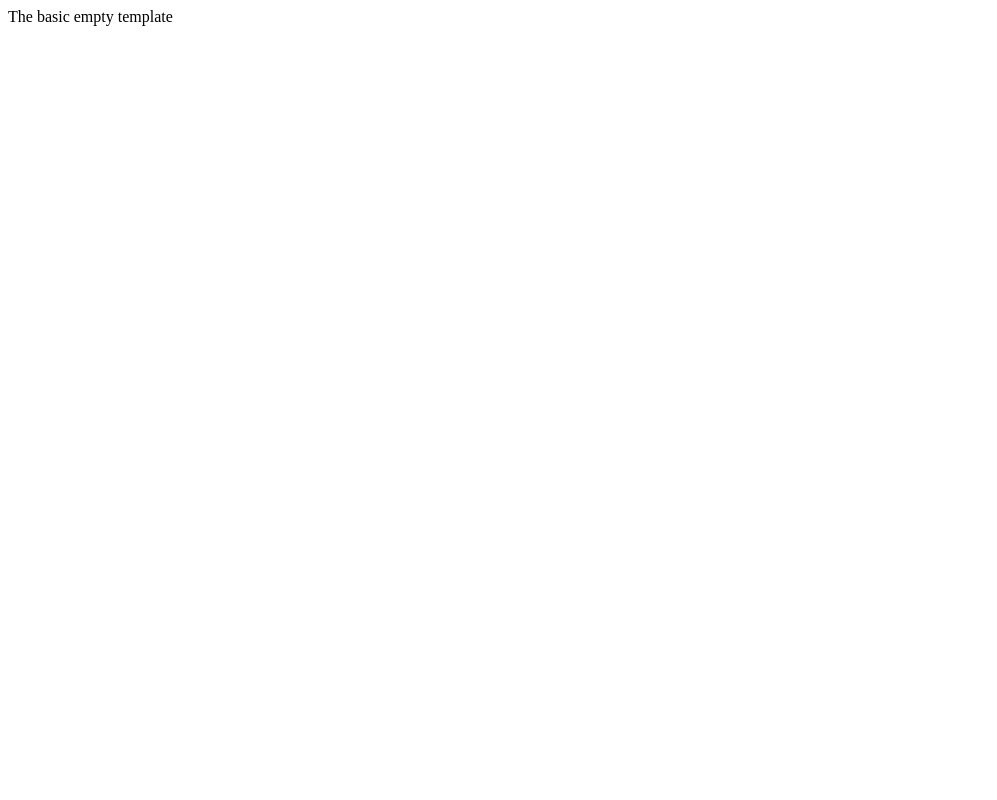
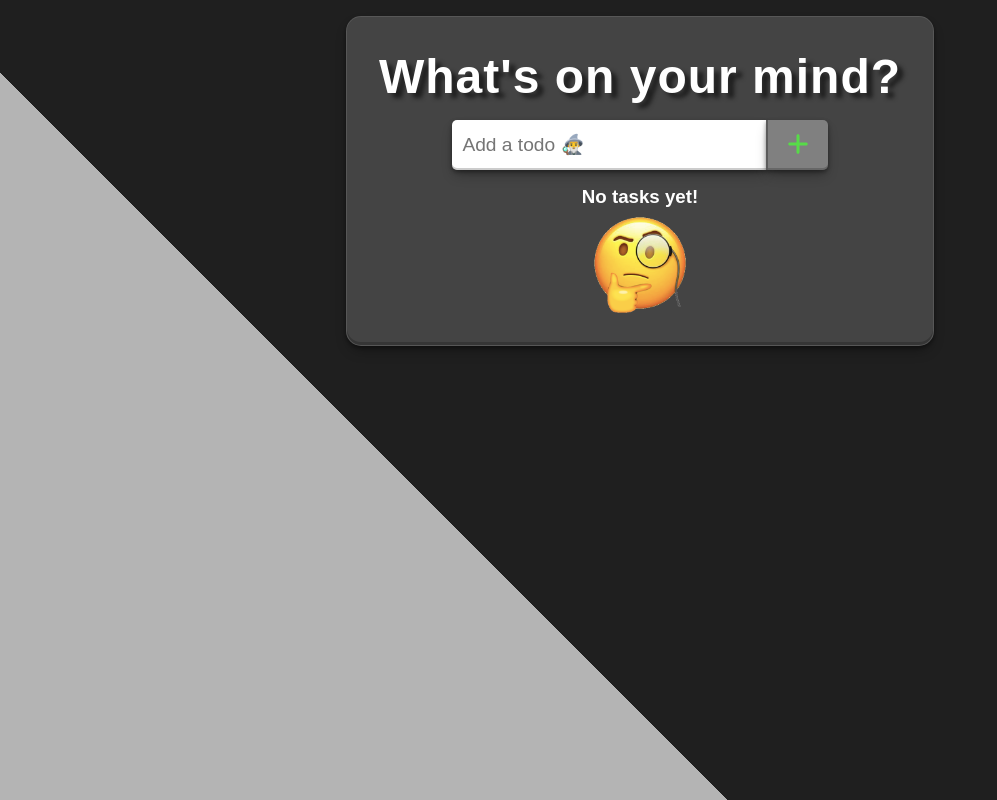
Before and after one commit to FluroAsh/todo-app, a React (Create React App) app: page / in a window 1280 px wide. Shown: the whole page, without its empty margins (0-997 px from the left). Built offline with nearby package versions, Linux system fonts and the light colour scheme.

Commit message:
completes basic todo functionality minus editing

```diff
--- a/package.json
+++ b/package.json
@@ -3,12 +3,16 @@
   "version": "0.1.0",
   "private": true,
   "dependencies": {
+    "@fortawesome/fontawesome-svg-core": "^6.1.1",
+    "@fortawesome/free-solid-svg-icons": "^6.1.1",
+    "@fortawesome/react-fontawesome": "^0.1.18",
     "@testing-library/jest-dom": "^4.2.4",
     "@testing-library/react": "^9.5.0",
     "@testing-library/user-event": "^7.2.1",
     "react": "^18.1.0",
     "react-dom": "^18.1.0",
-    "react-scripts": "5.0.1"
+    "react-scripts": "5.0.1",
+    "sass": "^1.52.2"
   },
   "scripts": {
     "start": "react-scripts start",
--- a/src/App.js
+++ b/src/App.js
@@ -1,11 +1,27 @@
-import React from 'react'
+import React, { useReducer } from 'react';
+import TaskList from './components/TaskList';
+import TaskForm from './components/TaskForm';
+import './App.scss';
+import { StateContext } from './utils/stateContext';
+import { reducer } from './utils/reducer';
+import { getLocalKeys } from './helpers/getLocalKeys';
 
 const App = () => {
+  const initialState = {
+    todos: getLocalKeys(),
+  };
+
+  const [store, dispatch] = useReducer(reducer, initialState);
+
   return (
-    <div >
-          The basic empty template
-    </div>
-  )
-}
+    <StateContext.Provider value={{ store, dispatch }}>
+      <div className="container">
+        <h1>What's on your mind?</h1>
+        <TaskForm />
+        <TaskList />
+      </div>
+    </StateContext.Provider>
+  );
+};
 
-export default App
+export default App;
--- /dev/null
+++ b/src/App.scss
@@ -0,0 +1,128 @@
+@import 'mixins';
+
+html {
+  font-size: 16px;
+  font-family: Arial, sans-serif;
+  box-sizing: border-box;
+  color: #fff;
+  min-height: 100vh;
+  background: linear-gradient(45deg, #b4b4b4 35%, #1f1f1f 35%);
+}
+
+*,
+*::before,
+*::after {
+  margin: 0;
+  padding: 0;
+  box-sizing: inherit;
+}
+
+body {
+  @include flex-center;
+}
+
+h1 {
+  font-size: 48px;
+  margin-bottom: 1rem;
+  letter-spacing: 1px;
+  text-align: center;
+  text-shadow: 6px 5px 4px #1f1f1f;
+}
+
+form {
+  @include flex-center;
+  height: 50px;
+  max-width: 100%;
+  .search-bar {
+    display: flex;
+    justify-content: center;
+    width: 100%;
+  }
+  input {
+    transition: 300ms;
+    border: none;
+    outline: none;
+    border-top-left-radius: 5px;
+    border-bottom-left-radius: 5px;
+    width: 60%;
+    padding: 5px 10px;
+    font-size: 1.2rem;
+    box-shadow: rgba(0, 0, 0, 0.4) 0px 2px 4px,
+      rgba(0, 0, 0, 0.3) 0px 7px 13px -3px,
+      rgba(0, 0, 0, 0.2) 0px -2px 0px inset;
+  }
+  button {
+    all: unset;
+    transition: 150ms;
+    cursor: pointer;
+    width: 50px;
+    padding: 5px;
+    color: #000;
+    background: #808080;
+    border-top-right-radius: 5px;
+    border-bottom-right-radius: 5px;
+    border-left: 2px solid #1f1f1f60;
+    box-shadow: rgba(0, 0, 0, 0.4) 0px 2px 4px,
+      rgba(0, 0, 0, 0.3) 0px 7px 13px -3px,
+      rgba(0, 0, 0, 0.2) 0px -2px 0px inset;
+    &:active {
+      background: #1f1f1f80;
+    }
+    &:active > .fa-plus {
+      height: 50%;
+    }
+    .fa-plus {
+      transition: 100ms;
+      width: 100%;
+      height: 60%;
+      color: #57db48;
+      text-shadow: 6px 6px 2px #fff;
+    }
+  }
+}
+
+.container {
+  display: flex;
+  flex-direction: column;
+  max-width: 100%;
+  width: auto;
+  margin: 1rem;
+  padding: 2rem;
+  border-radius: 15px;
+  background: #444444;
+  backdrop-filter: blur(5px);
+  box-shadow: rgba(0, 0, 0, 0.4) 0px 2px 4px,
+    rgba(0, 0, 0, 0.3) 0px 7px 13px -3px, rgba(0, 0, 0, 0.2) 0px -3px 0px inset;
+  border: 1px solid #80808050;
+}
+
+.todo-row {
+  font-size: 24px;
+  display: flex;
+  justify-content: space-between;
+  margin: 1rem 0 0;
+  padding: 1rem;
+  font-weight: 600;
+  color: #57db48;
+  background-image: linear-gradient(#1f1f1f50, #00000050);
+  border: 1px solid #1f1f1f;
+  box-shadow: rgba(0, 0, 0, 0.4) 0px 2px 4px,
+    rgba(0, 0, 0, 0.3) 0px 7px 13px -3px, rgba(0, 0, 0, 0.2) 0px -2px 0px inset;
+  // transition: 0.2s ease-in-out;
+  &__icons {
+    cursor: pointer;
+    display: flex;
+    align-items: center;
+    font-size: 2rem;
+  }
+}
+
+.no-tasks {
+  @include flex-center($align-items: center);
+  flex-direction: column;
+  margin: 1rem 1rem 0 1rem;
+  img {
+    max-height: 100px;
+    margin-top: 5px;
+  }
+}
--- /dev/null
+++ b/src/components/Task.js
@@ -0,0 +1,42 @@
+import React, { useState } from 'react';
+import { FontAwesomeIcon } from '@fortawesome/react-fontawesome';
+import { faXmark, faPen } from '@fortawesome/free-solid-svg-icons';
+import { useGlobalState } from '../utils/stateContext';
+
+// removing a task requires a dispatch HERE
+
+function Task({ text, todo, editTodo }) {
+  const { store, dispatch } = useGlobalState();
+  const { todos } = store;
+
+  const removeTodo = () => {
+    // iterate over array of objects, return array with no removed todo
+    const removedArr = [...todos].filter((item) => item.taskId !== todo.id);
+
+    dispatch({
+      type: 'removeTodo',
+      data: { removedArr, taskId: todo.id },
+    });
+  };
+
+  return (
+    <>
+      <div>{text}</div>
+      <div className="todo-row__icons">
+        <FontAwesomeIcon
+          icon={faPen}
+          fixedWidth
+          style={{ color: 'gold', fontSize: '1.4rem' }}
+        />
+        <FontAwesomeIcon
+          icon={faXmark}
+          fixedWidth
+          style={{ color: 'red' }}
+          onClick={removeTodo}
+        />
+      </div>
+    </>
+  );
+}
+
+export default Task;
--- /dev/null
+++ b/src/components/TaskForm.js
@@ -0,0 +1,53 @@
+import React, { useState } from 'react';
+import { useGlobalState } from '../utils/stateContext';
+import { FontAwesomeIcon } from '@fortawesome/react-fontawesome';
+import { faPlus } from '@fortawesome/free-solid-svg-icons';
+
+function TaskForm() {
+  const { dispatch } = useGlobalState();
+  const [input, setInput] = useState('');
+
+  const createTaskId = () => {
+    return Math.floor(Math.random() * 1000);
+  };
+
+  const handleSubmit = (e) => {
+    e.preventDefault();
+    const newTodo = { taskId: createTaskId(), text: input };
+
+    if (!newTodo.text ) {
+      let inputPlaceholder = e.target.childNodes[0].firstChild;
+      inputPlaceholder.placeholder = 'Please enter a todo! 🤔';
+      return;
+    }
+
+    dispatch({
+      type: 'addTodo',
+      data: newTodo,
+    });
+
+    setInput('');
+  };
+
+  const handleChange = (e) => {
+    setInput(e.target.value);
+  };
+
+  return (
+    <form onSubmit={handleSubmit}>
+      <div className="search-bar">
+        <input
+          type="text"
+          value={input}
+          onChange={handleChange}
+          placeholder="Add a todo 🧙‍♂️"
+        />
+        <button type="submit">
+          <FontAwesomeIcon icon={faPlus} />
+        </button>
+      </div>
+    </form>
+  );
+}
+
+export default TaskForm;
--- /dev/null
+++ b/src/components/TaskList.js
@@ -0,0 +1,31 @@
+import React from 'react';
+import { useGlobalState } from '../utils/stateContext';
+import Task from './Task';
+import thinkingEmoji from '../images/thinking-emoji.png';
+/**
+ * TODO:
+ * - Add edit
+ * - Add complete/incomplete
+ * - Final touches
+ * 1. Add framer motion
+ * 2. Add text typing effect for header
+ */
+function TaskList() {
+  const { store } = useGlobalState();
+  const { todos } = store;
+
+  return todos.length > 0 ? (
+    todos.map((todo, index) => (
+      <div className="todo-row" key={index}>
+        <Task key={todo.taskId} text={todo.text} todo={todo} />
+      </div>
+    ))
+  ) : (
+    <div className="no-tasks">
+      <h3>No tasks yet!</h3>
+      <img src={thinkingEmoji} alt="thinking-emoji" />
+    </div>
+  );
+}
+
+export default TaskList;
--- /dev/null
+++ b/src/helpers/getLocalKeys.js
@@ -0,0 +1,10 @@
+export const getLocalKeys = () => {
+  let values = [],
+    keys = Object.keys(localStorage),
+    i = keys.length;
+
+  while (i--) {
+    values.push(JSON.parse(localStorage.getItem(keys[i])));
+  }
+  return values;
+};
--- /dev/null
+++ b/src/mixins.scss
@@ -0,0 +1,5 @@
+@mixin flex-center($align-items: null) {
+  display: flex;
+  justify-content: center;
+  align-items: $align-items;
+}
--- /dev/null
+++ b/src/utils/reducer.js
@@ -0,0 +1,29 @@
+export const reducer = (state, action) => {
+  switch (action.type) {
+    case 'addTodo': {
+      // store stringified todo object in localStorage
+      localStorage.setItem(action.data.taskId, JSON.stringify(action.data));
+
+      // add to current state
+      return {
+        ...state,
+        todos: [action.data, ...state.todos],
+      };
+    }
+    case 'removeTodo': {
+      localStorage.removeItem(action.data.taskId);
+      return {
+        ...state,
+        todos: action.data.removedArr,
+      };
+    }
+    case 'editTodo': {
+      /**
+       * onSubmit
+       */
+      break;
+    }
+    default:
+      return state;
+  }
+};
--- /dev/null
+++ b/src/utils/stateContext.js
@@ -0,0 +1,4 @@
+import { createContext, useContext } from 'react';
+
+export const StateContext = createContext(); // for use in app.js
+export const useGlobalState = () => useContext(StateContext); // used when calling from the Provider
```
Also changed, not shown: src/images/thinking-emoji.png (added), 1 other file (tests, documents, lock files or other folders).
